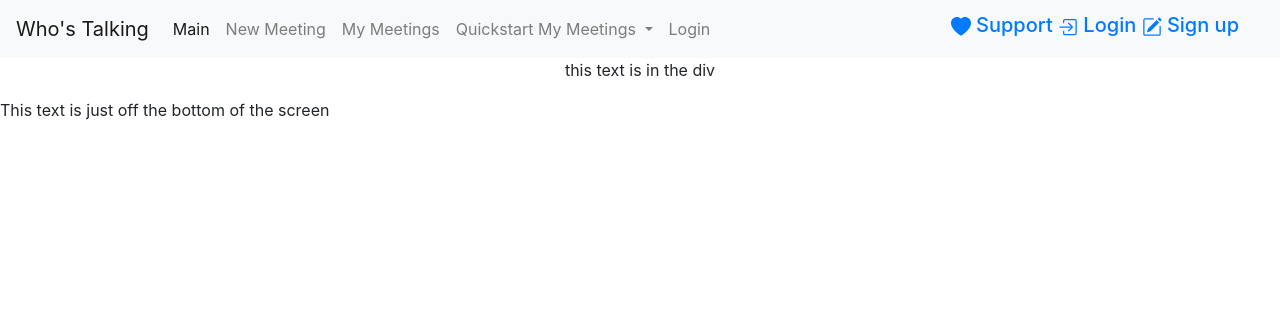
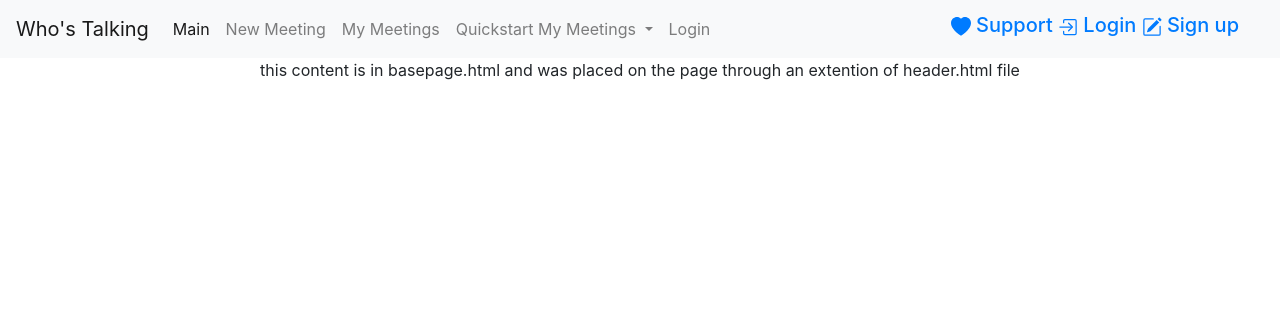
Before and after one commit to eyvonne/Who-s-Talking, a Flask app: page /newMeeting in a window 1280 px wide. Shown: the top 318 px of the page. Run offline with Flask 2, Linux system fonts and the light colour scheme; some libraries are stand-ins or nearby versions.

Commit message:
adding a new template for pages

```diff
--- a/FlaskApp/app.py
+++ b/FlaskApp/app.py
@@ -10,5 +10,5 @@ def create_app():
 
     @app.route('/newMeeting')
     def newMeeting():
-        return render_template('header.html')
+        return render_template('basepage.html')
     return app
--- /dev/null
+++ b/FlaskApp/templates/basepage.html
@@ -0,0 +1,6 @@
+{% extends "header.html" %}
+
+{% block content %}
+<p> this content is in basepage.html and was placed on the page through an extention of header.html file </p>
+
+{% endblock %}
--- a/FlaskApp/templates/header.html
+++ b/FlaskApp/templates/header.html
@@ -42,10 +42,6 @@
           <a class="nav-link" href="#">Login</a>
         </li>
       </ul>
-
-
-
-
 
 
       <ul class="nav navbar-nav navbar-right">
@@ -171,9 +167,10 @@
 
 <body>
   <div class="container-fluid" align="center" style="height:100%;">
-		<p>this text is in the div</p>
+		{% block content %}
+		{% endblock %}
 	</div>
-	<p> This text is just off the bottom of the screen <p>
+
 	<script src="//code.jquery.com/jquery-1.11.1.min.js"></script>
 	<script type="text/javascript" src="{{ url_for('static', filename='js/bootstrap.min.js') }}"></script>
 
```
Also changed, not shown: 1 other file.
